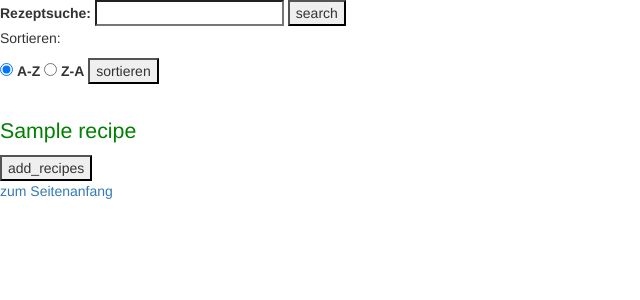
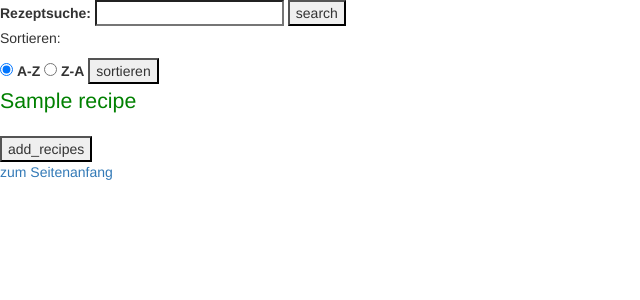
Before and after one commit to ElenaRoschkowa/recipe-collection, a PHP site: page / in a window 1280 px wide. Shown: the part 110-410 px from the top of the page, without its empty margins (0-640 px from the left). Run offline with PHP 8.4, Linux system fonts and the light colour scheme; tables that the repository leaves empty or names only in its code hold one stand-in row (values such as "Sample post"); some libraries are stand-ins or nearby versions.

Commit message:
aktualisierte file

```diff
--- a/index.php
+++ b/index.php
@@ -54,6 +54,7 @@ and open the template in the editor.
 
  <div class="ud_box" id="ud_output">
 
+
         <?php
 
         require_once 'Modell.php';
@@ -62,10 +63,11 @@ and open the template in the editor.
         $array=$AllRezepte->SelectAllRezept();
 
         foreach ($array as $row)
-       // echo '<tr><td><b><a href="Seite.php?name=".$row."  " id="'.$row.'" title=" ">'.$row.'</a></b></td></tr></br>';
-        echo "<h1><a href='Seite.php?name=".$row."  ' style='color: green; font-size: 16pt' id='.$row.' >".$row."</a></h1>";
+        echo '<a href="Seite.php?name='.$row.'  " id='.$row.' style="font-size:16pt;color: green" title=" ">'.$row.'</a></br></br>';
+        //echo "<h1><a href='Seite.php?name=".$row."  ' style='color: green; font-size: 16pt' id='.$row.' >".$row."</a></h1>";
 
         ?>
+
  </div>
  <form action="Insert_Modell.php" method="POST">
  <button type="submit" name="submit" class="button">add_recipes</button>
```
